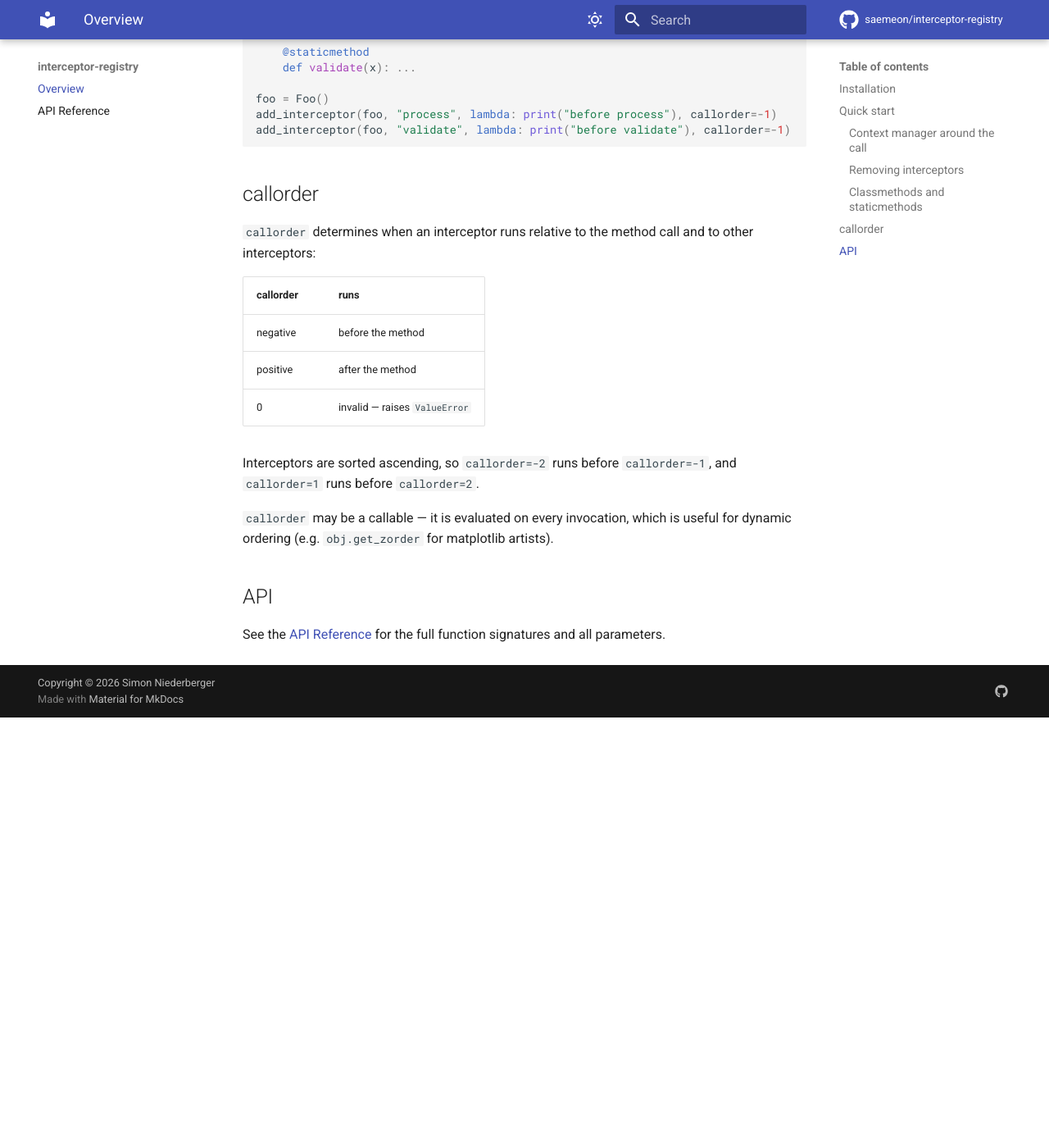
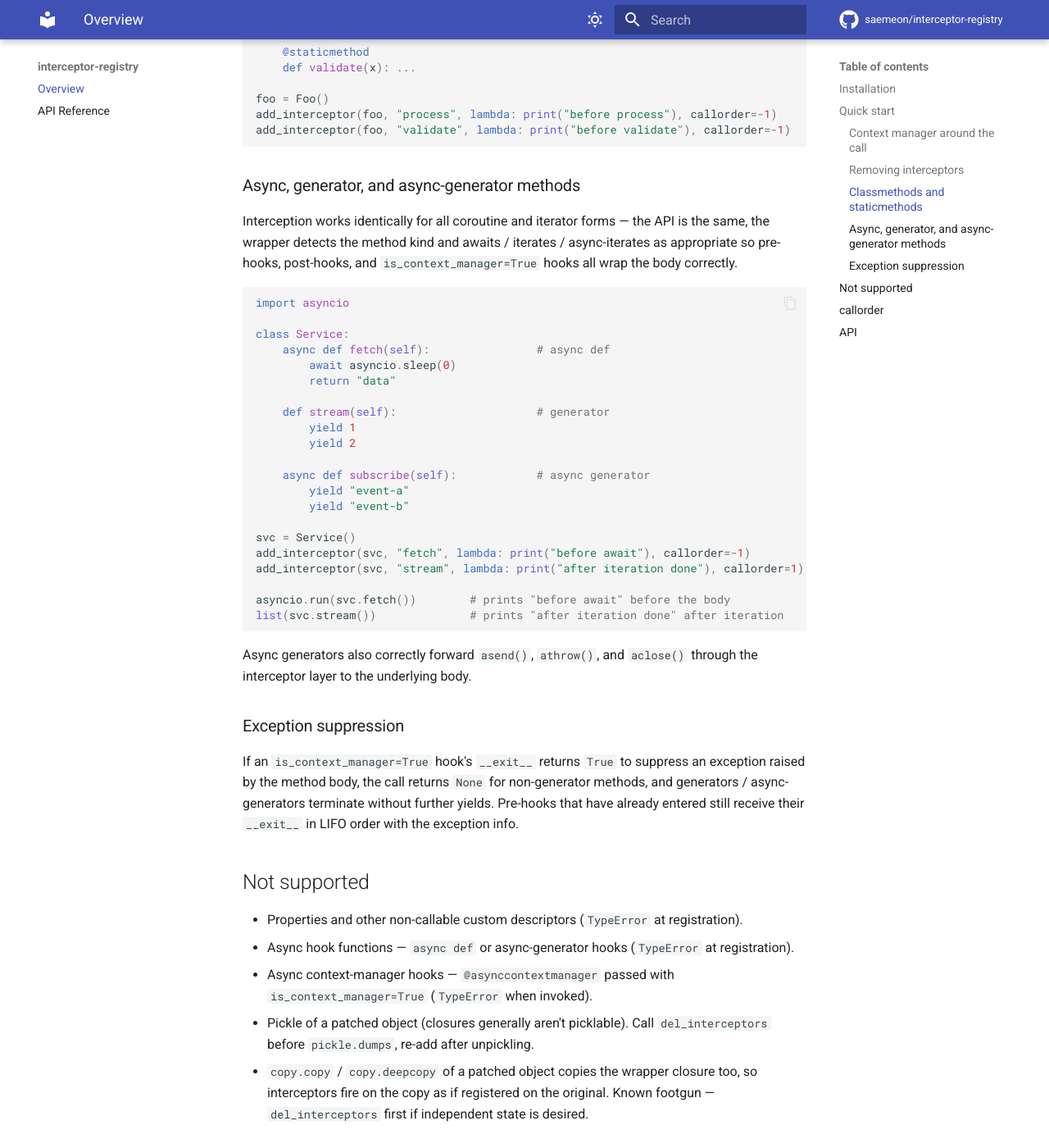
Before and after one commit to saemeon/interceptor-registry, an MkDocs documentation site: the page built from docs/index.md, in a window 1280 px wide and 1400 px high, scrolled down 1484 px. Shown: the whole window at 82% size. Built offline with MkDocs 1.6.1 and Material for MkDocs 9.7.7, drawn with Linux system fonts in a browser that asks for light colours; comment, search, counter and statistics services are not loaded; the version menu is left out; before the commit the page ends 2359 px from its top, so only the background shows below that; some of the changed text lies outside the part shown.

Commit message:
update docs

````diff
--- a/docs/index.md
+++ b/docs/index.md
@@ -2,7 +2,7 @@
 
 Add pre/post/around interceptors on bound methods at runtime — without modifying the original class.
 
-Interception is always **instance-scoped**: patching `foo.bar` only affects that specific object, not other instances of the same class.  Works for instance methods, classmethods, and static methods.
+Interception is always **instance-scoped**: patching `foo.bar` only affects that specific object, not other instances of the same class. Works for instance methods, classmethods, staticmethods, `async def` methods, generator methods, and async-generator methods.
 
 ## Installation
 
@@ -72,6 +72,48 @@ add_interceptor(foo, "process", lambda: print("before process"), callorder=-1)
 add_interceptor(foo, "validate", lambda: print("before validate"), callorder=-1)
 ```
 
+### Async, generator, and async-generator methods
+
+Interception works identically for all coroutine and iterator forms — the API is the same, the wrapper detects the method kind and awaits / iterates / async-iterates as appropriate so pre-hooks, post-hooks, and `is_context_manager=True` hooks all wrap the body correctly.
+
+```python
+import asyncio
+
+class Service:
+    async def fetch(self):                # async def
+        await asyncio.sleep(0)
+        return "data"
+
+    def stream(self):                     # generator
+        yield 1
+        yield 2
+
+    async def subscribe(self):            # async generator
+        yield "event-a"
+        yield "event-b"
+
+svc = Service()
+add_interceptor(svc, "fetch", lambda: print("before await"), callorder=-1)
+add_interceptor(svc, "stream", lambda: print("after iteration done"), callorder=1)
+
+asyncio.run(svc.fetch())        # prints "before await" before the body
+list(svc.stream())              # prints "after iteration done" after iteration
+```
+
+Async generators also correctly forward `asend()`, `athrow()`, and `aclose()` through the interceptor layer to the underlying body.
+
+### Exception suppression
+
+If an `is_context_manager=True` hook's `__exit__` returns `True` to suppress an exception raised by the method body, the call returns `None` for non-generator methods, and generators / async-generators terminate without further yields. Pre-hooks that have already entered still receive their `__exit__` in LIFO order with the exception info.
+
+## Not supported
+
+- Properties and other non-callable custom descriptors (`TypeError` at registration).
+- Async hook functions — `async def` or async-generator hooks (`TypeError` at registration).
+- Async context-manager hooks — `@asynccontextmanager` passed with `is_context_manager=True` (`TypeError` when invoked).
+- Pickle of a patched object (closures generally aren't picklable). Call `del_interceptors` before `pickle.dumps`, re-add after unpickling.
+- `copy.copy` / `copy.deepcopy` of a patched object copies the wrapper closure too, so interceptors fire on the copy as if registered on the original. Known footgun — `del_interceptors` first if independent state is desired.
+
 ## callorder
 
 `callorder` determines when an interceptor runs relative to the method call and to other interceptors:
````
Also changed, not shown: README.md (+13 -1 lines), pyproject.toml (+7 -3 lines), 1 other file.
